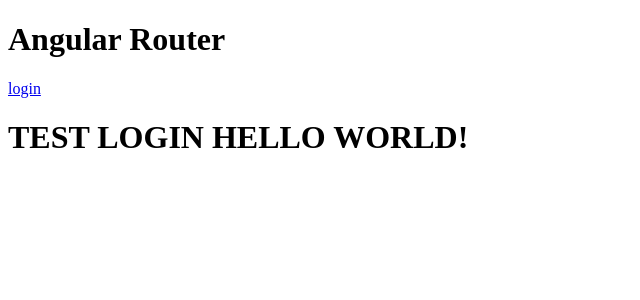
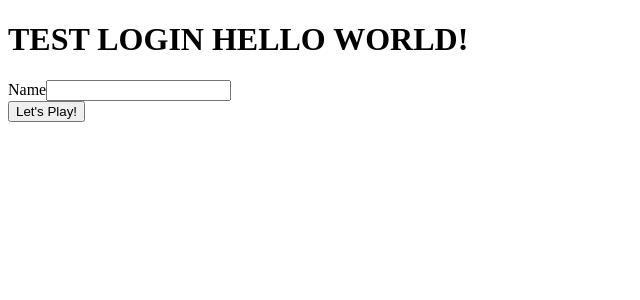
Before and after one commit to karcc/hackathon-team-3-companion, an Angular app in the folder companion-app/: page /companion-app/login in a window 1280 px wide. Shown: the top 300 px of the page, without its empty margins (0-640 px from the left). Built offline with nearby package versions, Linux system fonts and the light colour scheme.

Commit message:
login page and settings to run locally

```diff
--- a/companion-app/package.json
+++ b/companion-app/package.json
@@ -7,7 +7,8 @@
     "build": "ng build",
     "test": "ng test",
     "lint": "ng lint",
-    "e2e": "ng e2e"
+    "e2e": "ng e2e",
+    "serve": "ng serve --baseHref=/companion-app/"
   },
   "private": true,
   "dependencies": {
--- a/companion-app/src/app/app.component.html
+++ b/companion-app/src/app/app.component.html
@@ -1,7 +1 @@
-<!--The content below is only a placeholder and can be replaced.-->
-<h1>Angular Router</h1>
-<nav>
-  <a routerLink="/login" routerLinkActive="active">login</a>
-</nav>
-
 <router-outlet></router-outlet>
--- a/companion-app/src/app/login/login.component.html
+++ b/companion-app/src/app/login/login.component.html
@@ -1 +1,12 @@
 <h1>TEST LOGIN HELLO WORLD!</h1>
+
+<form>
+  <div class="form-group">
+    <label for="name">Name</label>
+    <input type="text" class="form-control" id="name" required>
+  </div>
+
+
+  <button type="submit" class="btn btn-success" (click)="onRegister()">Let's Play!</button>
+
+</form>
--- a/companion-app/src/app/login/login.component.ts
+++ b/companion-app/src/app/login/login.component.ts
@@ -7,10 +7,13 @@ import {Component, OnInit} from '@angular/core';
 
 export class LoginComponent implements OnInit {
 
-  constructor(){
+  constructor() {
 
   }
-
   ngOnInit(): void {
   }
+
+  onRegister() {
+    console.log("asdada");
+  };
 }
```
Also changed, not shown: companion-app/src/app/login/services/login.service.ts (added), 1 other file (tests, documents, lock files or other folders).
